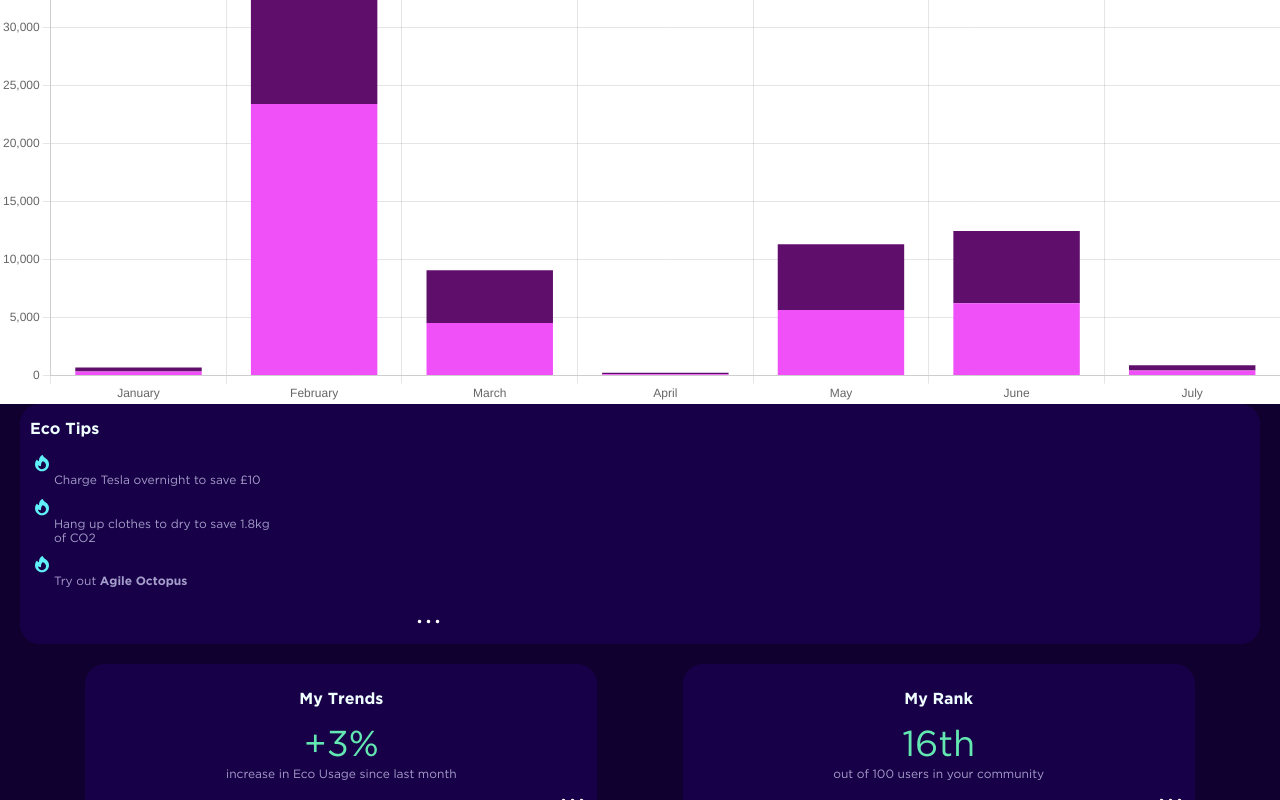
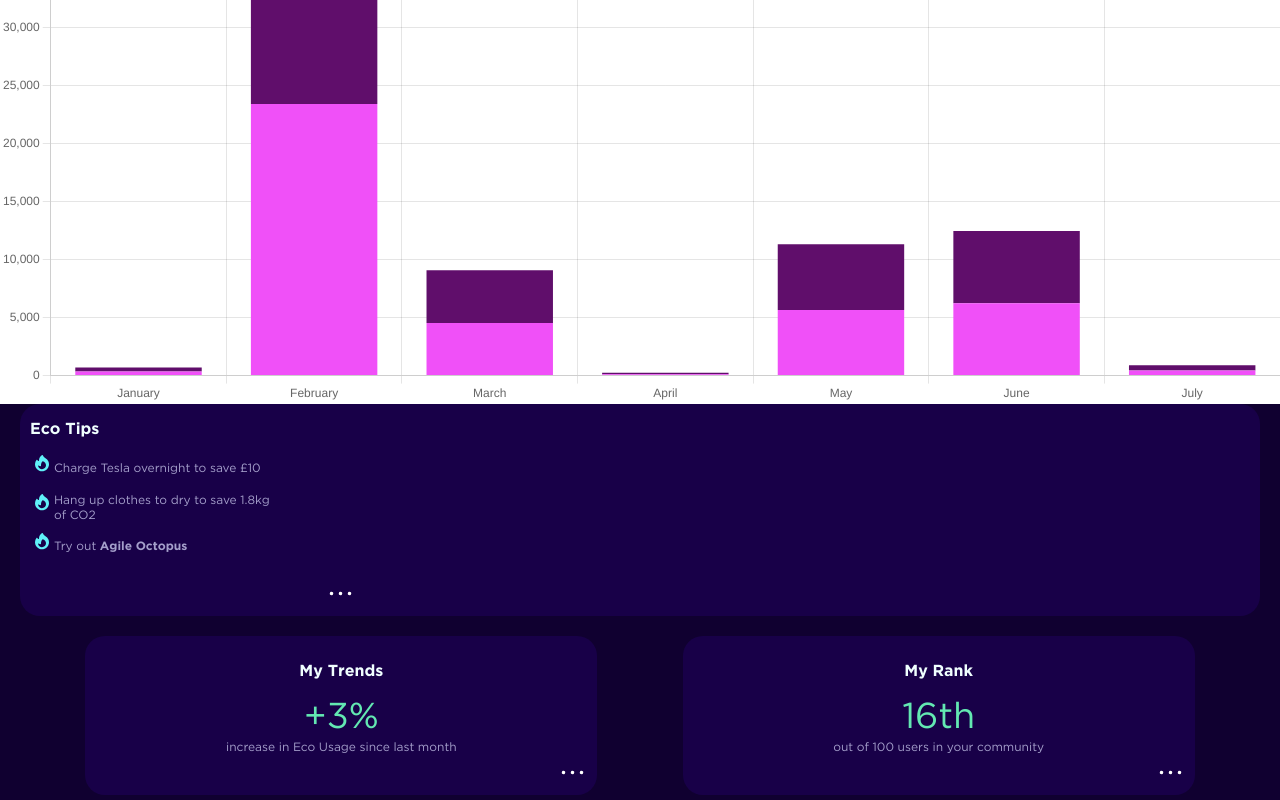
Before and after one commit to mescad/octopus-energy--project-client, a React (Create React App) app: page / in a window 1280 px wide. Shown: the part 364-1164 px from the top of the page. Built offline with nearby package versions, Linux system fonts and the light colour scheme.

Commit message:
minor styling fix

```diff
--- a/src/components/Infosection/Infosection.scss
+++ b/src/components/Infosection/Infosection.scss
@@ -60,7 +60,7 @@
         }
 
         &-imagecontainer{
-            width: 165%;
+            width: 130%;
             display: flex;
             justify-content: flex-end;
             padding-bottom: 0.5rem;
@@ -76,7 +76,7 @@
     &-reclistitem{
         padding-bottom:1rem;
         display:flex;
-        align-items:baseline;
+        align-items:center;
     }
 
     &-title {
```
